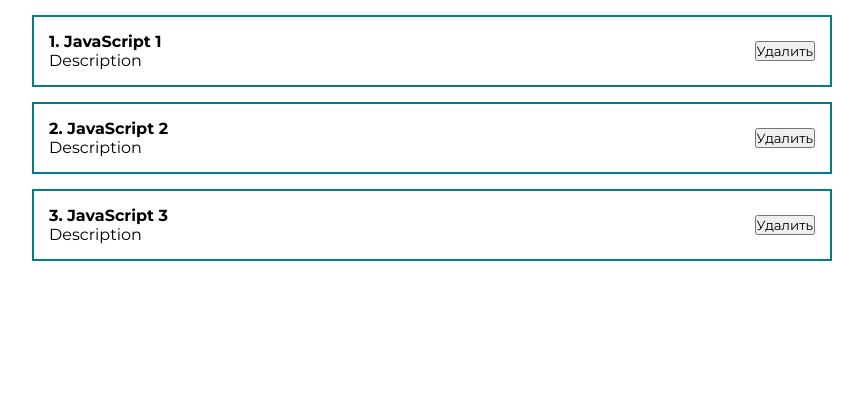
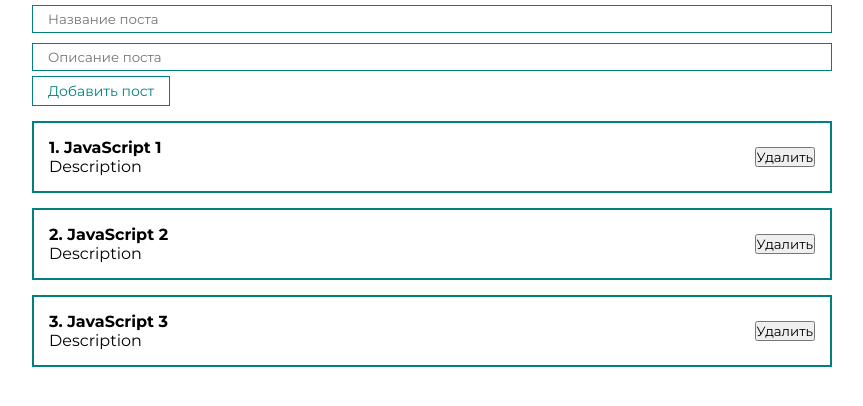
Before and after one commit to dfajl/ULBI_REACT_POSTS_MANAGER, a React (Create React App) app: page / in a window 1280 px wide. Shown: the top 406 px of the page, without its empty margins (208-1071 px from the left). Built offline with nearby package versions, Linux system fonts and the light colour scheme.

Commit message:
creates UI-components: UIInput and UIBytton; and types them

```diff
--- a/src/App.tsx
+++ b/src/App.tsx
@@ -2,8 +2,12 @@ import React, { useState } from 'react';
 import './styles/App.css'
 
 import PostList from './components/PostList';
+import UIButton from './components/UIComponents/UIButton/UIButton';
+import UIInput from './components/UIComponents/UIInput/UIInput';
+
 
 function App() {
+
 const [posts, setPosts] = useState([
   {
     id: 1,
@@ -23,8 +27,35 @@ const [posts, setPosts] = useState([
 
 ])
 
+const [title, setTitle] = useState('')
+const [body, setBody] = useState('')
+
+const addNewPost = (event: React.MouseEvent)=>{
+  event.preventDefault()
+  console.log(title)
+  console.log(body)
+}
+
   return (
     <div className="App">
+      <form action="">
+        <UIInput
+          placeholder='Название поста'
+          type='text'
+          value={title}
+          onChange={event => setTitle(event.target.value)}
+        />
+        <UIInput
+          value={body}
+          type='text'
+          placeholder='Описание поста'
+          onChange={event => setBody(event.target.value)}
+        />
+        <UIButton onClick={addNewPost}>
+          Добавить пост
+        </UIButton>
+      </form>
+
       <PostList posts={posts}/>
     </div>
   );
--- a/src/components/PostItem.tsx
+++ b/src/components/PostItem.tsx
@@ -19,8 +19,6 @@ const PostItem: React.FC<PostItemProps> = ({post})=> {
       <div className="post__btns">
           <button> Удалить </button>
       </div>
-
-
     </div>
   );
 }
--- /dev/null
+++ b/src/components/UIComponents/UIButton/UIButton.module.css
@@ -0,0 +1,8 @@
+.UIBtn {
+    padding: 5px 15px;
+    color: teal;
+    font-size: 14px;
+    background: transparent;
+    border: 1px solid teal;
+    cursor: pointer;
+}
--- /dev/null
+++ b/src/components/UIComponents/UIButton/UIButton.tsx
@@ -0,0 +1,18 @@
+import React, { ReactNode } from 'react';
+import classes from './UIButton.module.css'
+
+type UIBtnProps = {
+  children: ReactNode
+  disabled?: boolean,
+  onClick: (event: React.MouseEvent) => void
+}
+
+const UIButton: React.FC<UIBtnProps> = ({children, ...props})=> {
+  return (
+    <button {...props} className={classes.UIBtn}>
+      {children}
+    </button>
+  );
+}
+
+export default UIButton;
--- /dev/null
+++ b/src/components/UIComponents/UIInput/UIInput.module.css
@@ -0,0 +1,6 @@
+.UIInput {
+    width: 100%;
+    padding: 5px 15px;
+    margin: 5px 0;
+    border: 1px solid teal;
+}
--- /dev/null
+++ b/src/components/UIComponents/UIInput/UIInput.tsx
@@ -0,0 +1,17 @@
+import React from 'react';
+import classes from './UIInput.module.css'
+
+type UIInputProps = {
+  placeholder?: string,
+  type?: string,
+  value: string,
+  onChange: (event: React.ChangeEvent<HTMLInputElement>)=> void
+}
+
+const UIInput: React.FC<UIInputProps> = (props)=> {
+  return (
+    <input className={classes.UIInput} {...props}/>
+  );
+}
+
+export default UIInput;
--- a/src/index.tsx
+++ b/src/index.tsx
@@ -12,3 +12,5 @@ root.render(
   </React.StrictMode>
 );
 reportWebVitals();
+
+/* НАЧАТЬ С "хук useRef" */
```
Lines whose indentation alone changed are shown as unchanged.
